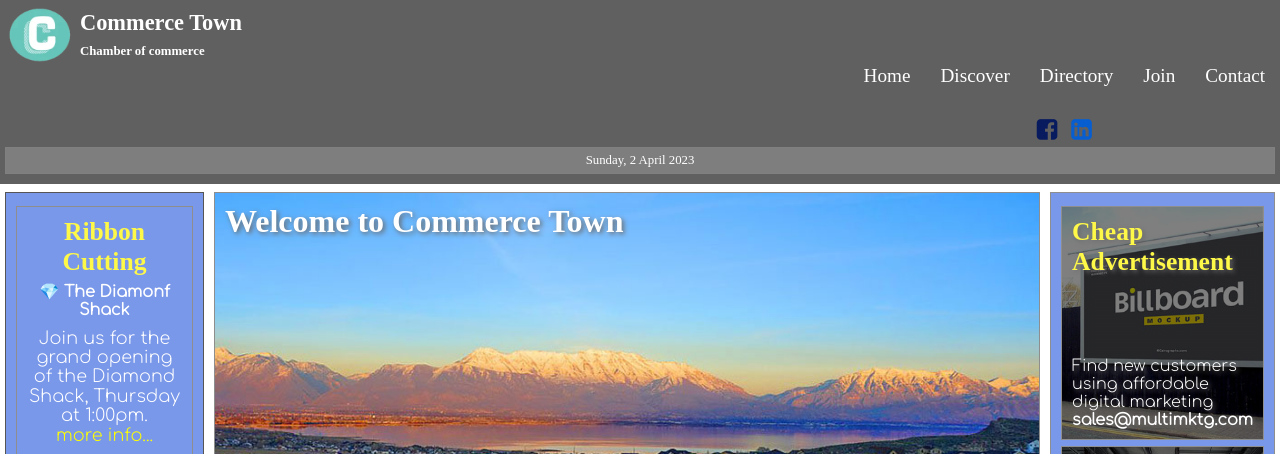
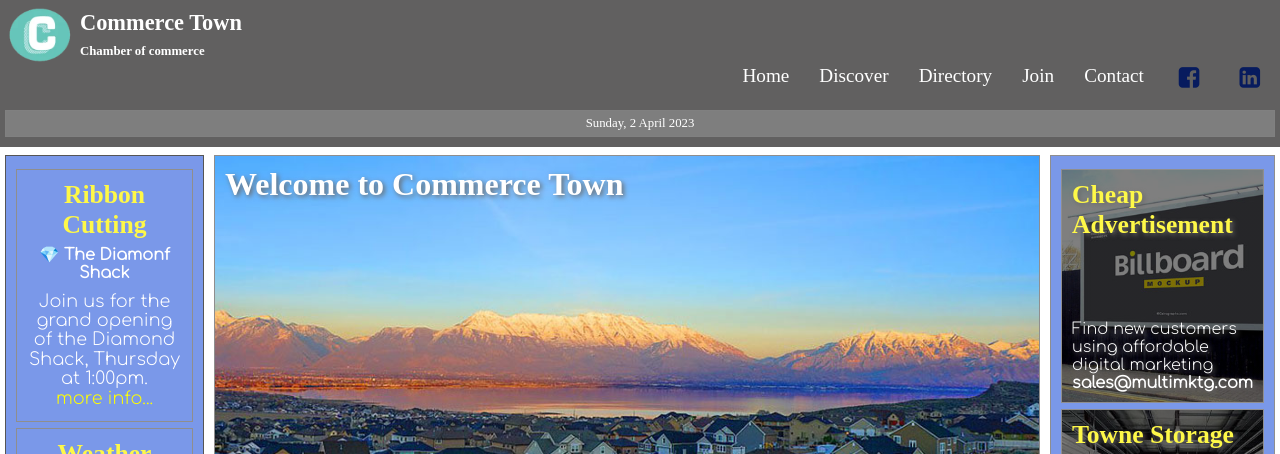
Before and after one commit to jjsn10/wdd230, a plain HTML site: page chamber/index.html in a window 1280 px wide. Shown: the top 454 px of the page. Drawn offline with Linux system fonts and the light colour scheme; no server answers; a web font is replaced by a local one.

Commit message:
update menu social media

```diff
--- a/chamber/index.html
+++ b/chamber/index.html
@@ -31,11 +31,13 @@
                     <li><a href="directory.html">Directory</a></li>
                     <li><a href="join.html">Join</a></li>
                     <li><a href="contact.html">Contact</a></li>
+                    <li class="social"><i class="fa fa-facebook-square fa" aria-hidden="true"></i></li>
+                    <li class="social"><i class="fa fa-linkedin-square fa" aria-hidden="true"></i></li>
                 </ul>
-                <div class="social">
+                <!--<div class="social">
                     <i class="fa fa-facebook-square fa" aria-hidden="true"></i>
                     <i class="fa fa-linkedin-square fa" aria-hidden="true"></i>
-                </div>
+                </div>-->
             </nav>
         </div>
         <div id="date"></div>
--- a/chamber/scripts/wind-chill.js
+++ b/chamber/scripts/wind-chill.js
@@ -23,7 +23,7 @@ async function apiFetch() {
           throw Error(await response.text());
       }
     } catch (error) {
-        console.log(error);
+        console.log(error.message);
     }
   }
 
--- a/chamber/styles/base.css
+++ b/chamber/styles/base.css
@@ -64,7 +64,7 @@ nav button {
     float: right;
 }
 .social{
-   padding-top: 15px;
+   padding: 15px;
 }
 .social i:nth-child(1){
     margin-right: 5px;
```
